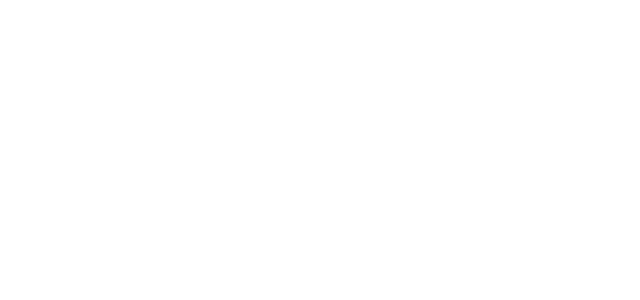
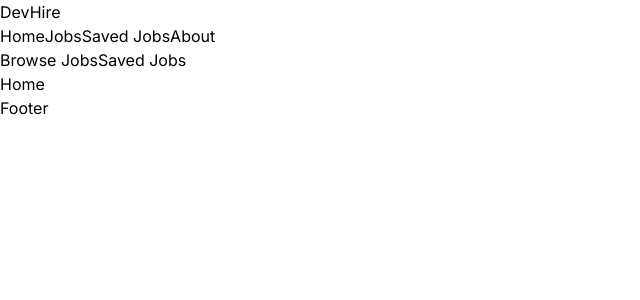
Before and after one commit to ataullaharabzai/DevHire-jobs-board, a React (Vite) app: page / in a window 1280 px wide. Shown: the top 300 px of the page, without its empty margins (0-640 px from the left). Built offline with nearby package versions, Linux system fonts and the light colour scheme.

Commit message:
navbar added

```diff
--- a/src/App.tsx
+++ b/src/App.tsx
@@ -1,11 +1,16 @@
+import { Outlet } from 'react-router-dom'
 import './App.css'
+import Navbar from './Header/Navbar'
+import Footer from './Footer/Footer'
 
 
 function App() {
 
   return (
     <>
-
+      <Navbar />
+      <Outlet />
+      <Footer />
     </>
   )
 }
--- a/src/Header/Navbar.tsx
+++ b/src/Header/Navbar.tsx
@@ -1,8 +1,23 @@
+import { NavLink } from "react-router-dom";
 
 function Navbar() {
   return (
-    <div>Navbar</div>
-  )
+    <header>
+      <h1>DevHire</h1>
+      <nav>
+        <ul>
+          <NavLink to="/">Home</NavLink>
+          <NavLink to="/jobs">Jobs</NavLink>
+          <NavLink to="/saved">Saved Jobs</NavLink>
+          <NavLink to="/about">About</NavLink>
+        </ul>
+        <div>
+          <button>Browse Jobs</button>
+          <button>Saved Jobs</button>
+        </div>
+      </nav>
+    </header>
+  );
 }
 
-export default Navbar
+export default Navbar;
--- a/src/index.css
+++ b/src/index.css
@@ -1 +1,6 @@
 @import "tailwindcss";
+
+html,
+body {
+    font-family: 'Inter';
+}
```
